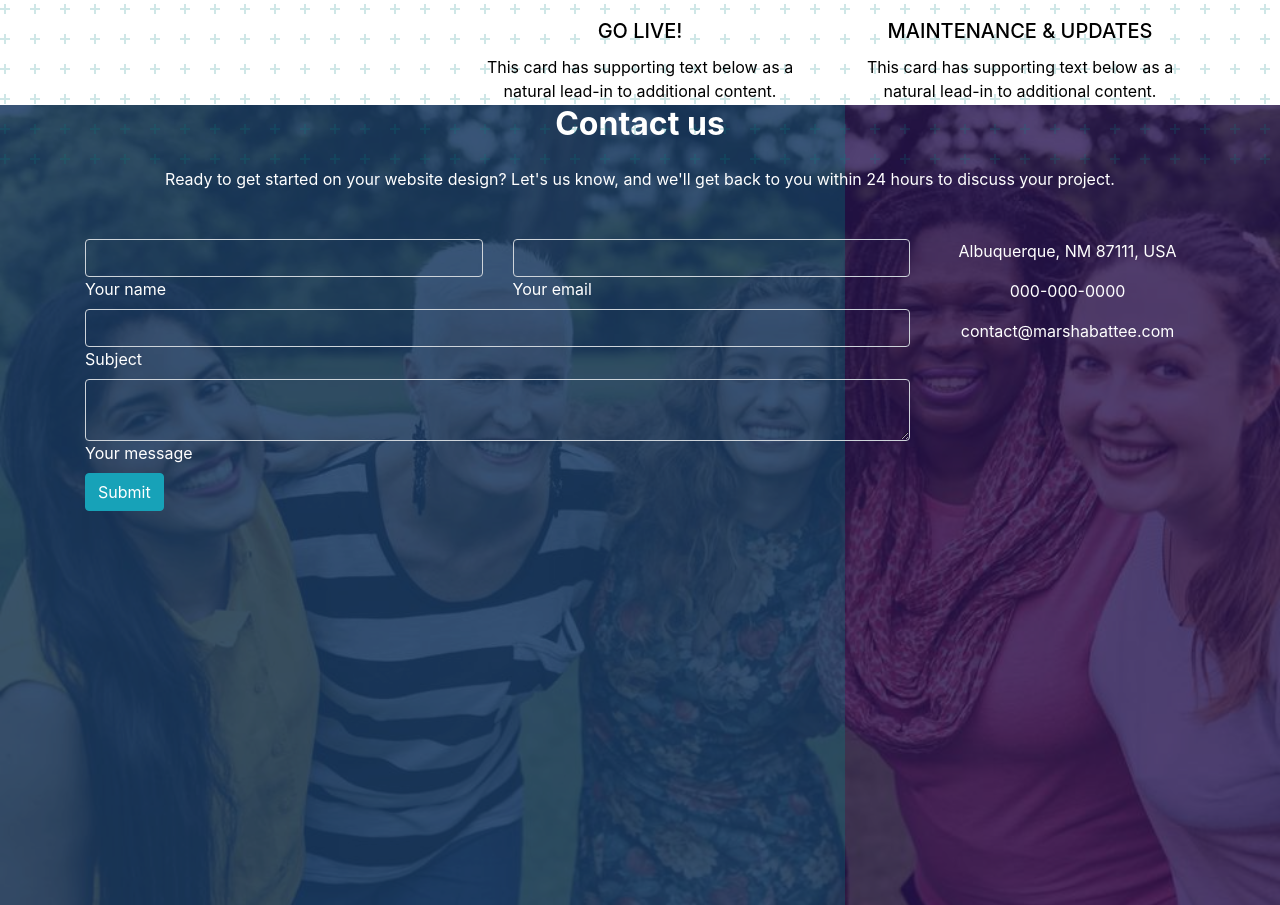
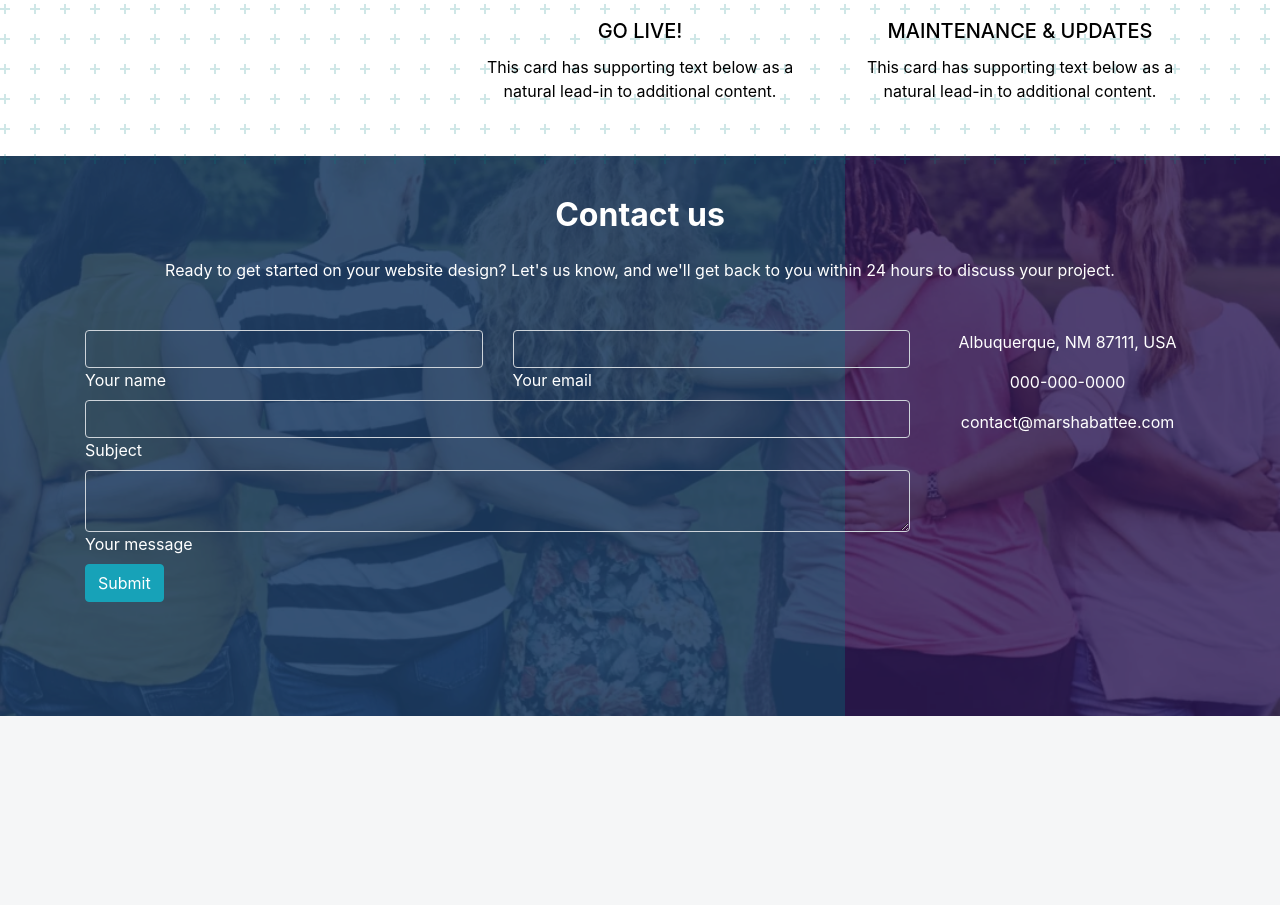
Before and after one commit to MarshaBat/pwp-marsha-battee, a PHP site: page / in a window 1280 px wide. Shown: the part 2777-3682 px from the top of the page. After the commit the page ends 3493 px from the top, so only its background shows below. Run offline with PHP 8.4, Linux system fonts and the light colour scheme.

Commit message:
adjusted footer margins, changed image

```diff
--- a/index.php
+++ b/index.php
@@ -196,7 +196,7 @@
 		<section class="footer">
 			<div class="banner-overlay3"></div>
 			<div class="banner-overlay4"></div>
-			<div class="container">
+			<div class="container pt-3">
 
 				<h2 class="h1-responsive font-weight-bold text-center my-4">Contact us</h2>
 				<p class="text-center w-responsive mx-auto mb-5">Ready to get started on your website design? Let's us know,
--- a/stylesheet.css
+++ b/stylesheet.css
@@ -120,17 +120,15 @@
 
 
 .footer {
-	background-image: url(groupphoto1.jpg);
+	background-image: url(groupphoto3.jpg);
 	background-attachment: scroll;
 	background-position: center center;
 	background-repeat: no-repeat;
 	background-size: cover;
-	top: 0;
-	bottom: 0;
-	height: 100vh;
+	height: 70vh;
 	position: relative;
 	color: white;
-	margin-top: -90px;
+	margin-top: -15px;
 	z-index: -10;
 }
 
```
Also changed, not shown: groupphoto3.jpg (added).
